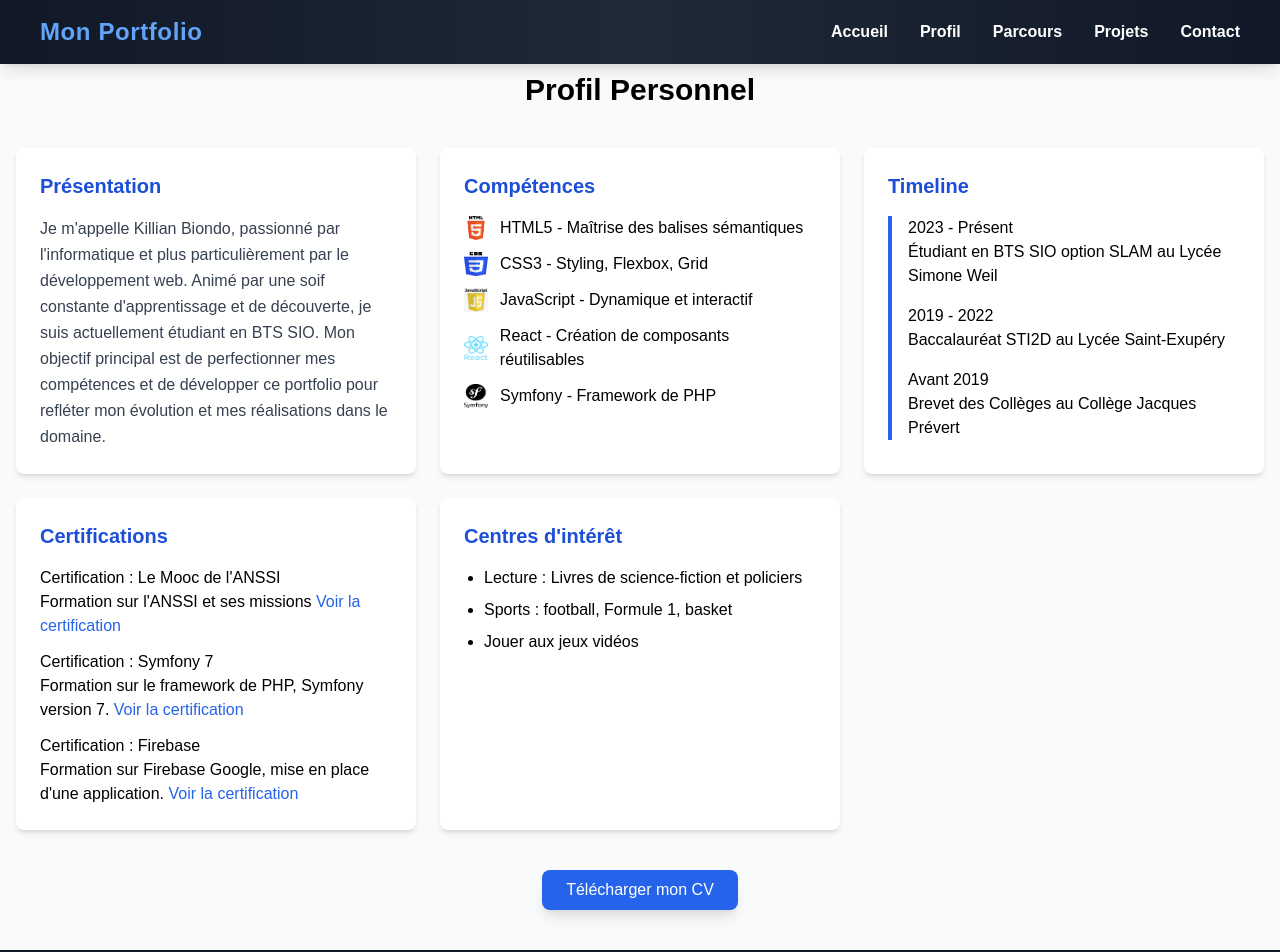
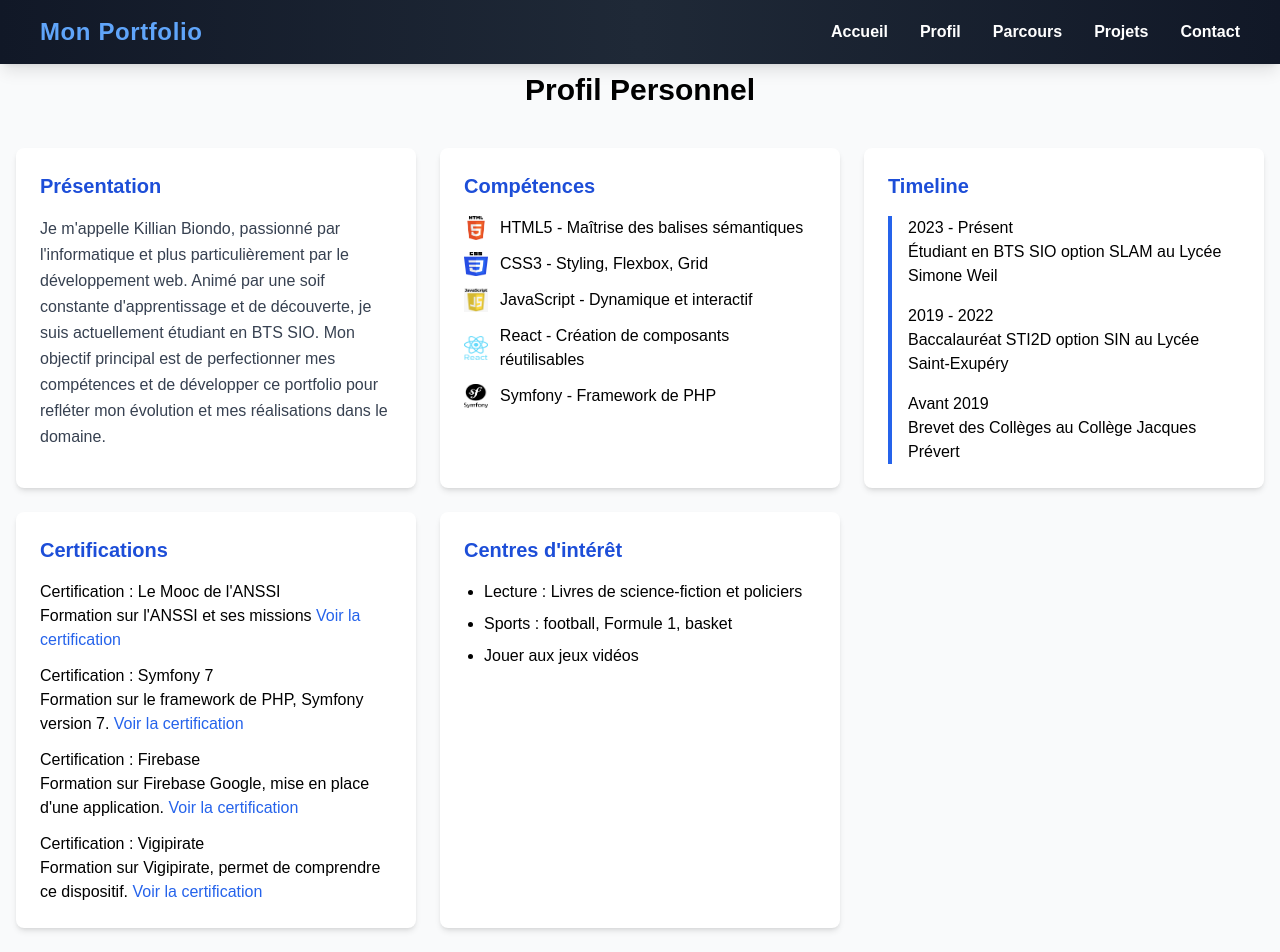
Before and after one commit to killianbiondo/Portfolio_enLigne, a Next.js app in the folder mon-portfolio/: page /profil in a window 1280 px wide. Shown: the top 952 px of the page. Built offline with nearby package versions, Linux system fonts and the light colour scheme.

Commit message:
update files

```diff
--- a/mon-portfolio/pages/index.js
+++ b/mon-portfolio/pages/index.js
@@ -95,7 +95,7 @@ export default function Home() {
 
                     {/* Section de statistiques */}
                     <div className="bg-gray-100 py-10 mt-20 relative">
-                        <svg className="absolute top-[-50px] w-full" xmlns="http://www.w3.org/2000/svg" viewBox="0 0 1440 320">
+                        <svg className="absolute top-0 w-full" xmlns="http://www.w3.org/2000/svg" viewBox="0 0 1440 320">
                             <path fill="#ffffff" fillOpacity="1" d="M0,96L1440,160L1440,320L0,320Z"></path>
                         </svg>
                         <div className="container mx-auto grid grid-cols-1 md:grid-cols-3 gap-8 text-center">
@@ -114,7 +114,6 @@ export default function Home() {
                         </div>
                     </div>
 
-
                     {/* Call to Action (CTA) */}
                     <div className="bg-gradient-to-r from-blue-600 to-purple-500 text-white text-center py-10 mt-20 rounded-lg shadow-lg">
                         <h2 className="text-3xl font-bold mb-4">Prêt à collaborer ?</h2>
--- a/mon-portfolio/pages/profil.js
+++ b/mon-portfolio/pages/profil.js
@@ -61,7 +61,7 @@ export default function Profil() {
                             </li>
                             <li>
                                 <h4 className="font-medium">2019 - 2022</h4>
-                                <p>Baccalauréat STI2D au Lycée Saint-Exupéry</p>
+                                <p>Baccalauréat STI2D option SIN au Lycée Saint-Exupéry</p>
                             </li>
                             <li>
                                 <h4 className="font-medium">Avant 2019</h4>
@@ -76,15 +76,27 @@ export default function Profil() {
                         <ul className="space-y-3">
                             <li>
                                 <h4 className="font-medium">Certification : Le Mooc de l'ANSSI</h4>
-                                <p>Formation sur l'ANSSI et ses missions <a href="https://secnumacademie.gouv.fr/" className="text-blue-600 hover:underline">Voir la certification</a></p>
+                                <p>Formation sur l'ANSSI et ses missions <a href="https://secnumacademie.gouv.fr/"
+                                                                            className="text-blue-600 hover:underline">Voir
+                                    la certification</a></p>
                             </li>
                             <li>
                                 <h4 className="font-medium">Certification : Symfony 7</h4>
-                                <p>Formation sur le framework de PHP, Symfony version 7. <a href="https://certification.symfony.com/exams/symfony.html" className="text-blue-600 hover:underline">Voir la certification</a></p>
+                                <p>Formation sur le framework de PHP, Symfony version 7. <a
+                                    href="https://certification.symfony.com/exams/symfony.html"
+                                    className="text-blue-600 hover:underline">Voir la certification</a></p>
                             </li>
                             <li>
                                 <h4 className="font-medium">Certification : Firebase</h4>
-                                <p>Formation sur Firebase Google, mise en place d'une application. <a href="https://firebase.google.com/" className="text-blue-600 hover:underline">Voir la certification</a></p>
+                                <p>Formation sur Firebase Google, mise en place d'une application. <a
+                                    href="https://firebase.google.com/" className="text-blue-600 hover:underline">Voir
+                                    la certification</a></p>
+                            </li>
+                            <li>
+                                <h4 className="font-medium">Certification : Vigipirate</h4>
+                                <p>Formation sur Vigipirate, permet de comprendre ce dispositif. <a
+                                    href="https://vigipirate.gouv.fr/" className="text-blue-600 hover:underline">Voir
+                                    la certification</a></p>
                             </li>
                         </ul>
                     </div>
--- a/mon-portfolio/pages/projets.js
+++ b/mon-portfolio/pages/projets.js
@@ -18,6 +18,13 @@ export default function Projet() {
             github: 'https://github.com/killianbiondo/Pong_P5',
             live: '/documents/pong.zip',
             image: '/images/pong.png',
+        },
+        {
+            title: 'Application Symfony',
+            description: 'Une petite application qui gère la gestion de congés avec une base de données qui lui est relié.',
+            technologies: ['PHP', 'HTML', 'CSS'],
+            github: 'https://github.com/killianbiondo/Gestion_Conges_Status',
+            live: '/documents/gestion_congés_status.zip',
         },
         {
             title: 'Application Full-Stack',
```
Also changed, not shown: 1 other file (tests, documents, lock files or other folders).
